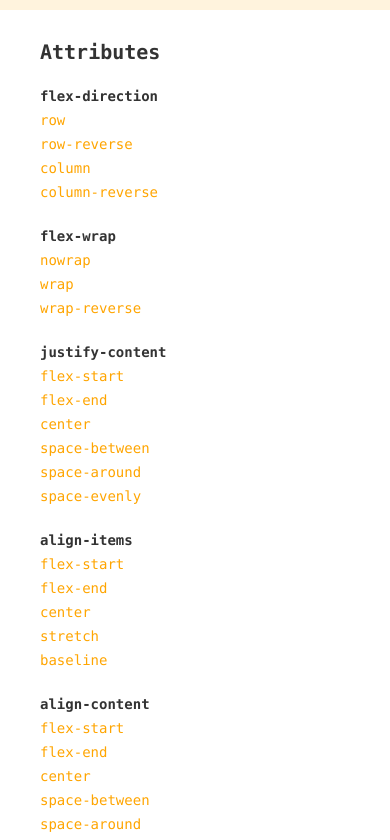
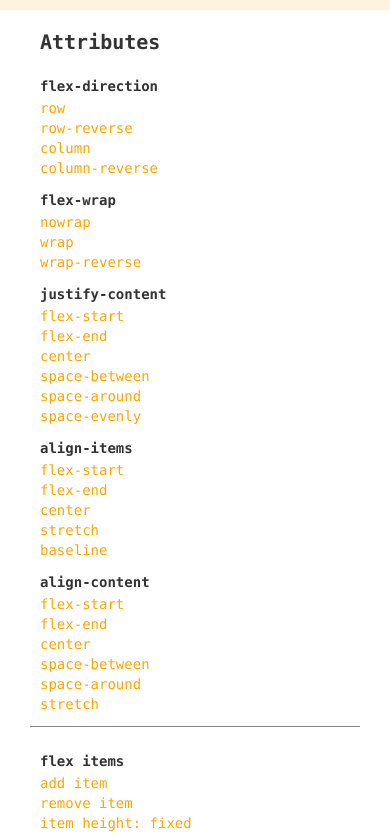
Before and after one commit to Souravdey777/flexbox-guide, a React (Create React App) app: page / in a window 390 px wide. Shown: the part 820-1660 px from the top of the page. Built offline with nearby package versions, Linux system fonts and the light colour scheme.

Commit message:
dynamic height added

```diff
--- a/src/App.js
+++ b/src/App.js
@@ -15,16 +15,17 @@ function App() {
       alignContent: "",
     }
   );
-  const [count, setcount] = useState(5);
+  const [heightArray, setheightArray] = useState([40, 40, 40, 40, 40]);
+  const [height, setheight] = useState("fixed");
 
   return (
     <div className={Styles.root}>
       <div className={Styles.containerSection}>
-        <FlexContainer count={count} attributes={attributes} />
+        <FlexContainer heightArray={heightArray} attributes={attributes} height={height} />
         <FlexHeading />
       </div>
       <div className={Styles.otherSection}>
-        <FlexAttributes attributes={attributes} setattributes={setattributes} count={count} setcount={setcount} />
+        <FlexAttributes attributes={attributes} setattributes={setattributes} heightArray={heightArray} setheightArray={setheightArray} height={height} setheight={setheight} />
         <FlexCode attributes={attributes} />
       </div>
     </div>
--- a/src/App.module.css
+++ b/src/App.module.css
@@ -3,6 +3,11 @@
   flex-direction: column;
   min-height: 100vh;
   flex: 1;
+}
+
+::-webkit-scrollbar {
+  width: 0px;
+  background: transparent;
 }
 
 .containerSection {
@@ -58,7 +63,8 @@
 
 .rootFlexAttributes {
   flex: 1;
-  padding: 20px 0px;
+  padding: 10px 0px;
+  height: fit-content;
   -webkit-tap-highlight-color: rgba(0, 0, 0, 0);
   -webkit-tap-highlight-color: transparent;
   -webkit-user-select: none;
@@ -117,12 +123,15 @@
   margin: 0px 20px;
   display: flex;
   flex-direction: row;
+  flex-wrap: wrap;
   justify-content: flex-start;
 }
 
 .eachAttributeColumn {
   min-width: 150px;
-  padding: 0px 10px;
+  padding-top: 10px;
+  padding-left: 10px;
+  padding-right: 10px;
 }
 
 .itemOperationsContainer {
@@ -142,7 +151,7 @@
 .itemOperations {
   font-size: 14px;
   color: #ffa500;
-  padding: 4px 10px;
+  padding: 2px 10px;
   border-radius: 4px;
   cursor: pointer;
 }
@@ -218,13 +227,13 @@
   }
 }
 
-@media (max-width: 1023px) {
+/* @media (max-width: 1023px) {
+} */
+
+@media (max-width: 767px) {
   .attributesContainer {
     flex-direction: column;
   }
-}
-
-@media (max-width: 767px) {
   .otherSection {
     flex-direction: column;
   }
@@ -232,9 +241,6 @@
     flex-direction: column-reverse;
     height: unset;
     max-height: unset;
-  }
-  .eachAttributeColumn {
-    padding: 10px;
   }
   .rootFlexCode {
     padding: 20px 40px;
--- a/src/Components/FlexAttributes.js
+++ b/src/Components/FlexAttributes.js
@@ -2,6 +2,7 @@ import React from 'react';
 import Styles from '../App.module.css';
 import { ToastContainer, toast } from 'react-toastify';
 import 'react-toastify/dist/ReactToastify.css';
+import _ from "lodash";
 
 function FlexAttributes(props) {
     const Attributes = {
@@ -43,8 +44,9 @@ function FlexAttributes(props) {
             <div className={Styles.itemOperationsContainer}>
                 <div className={Styles.attribute}>flex items</div>
                 <div className={Styles.itemOperations} onClick={() => {
-                    if (props.count < 24) {
-                        props.setcount(props.count + 1)
+                    console.log(props.heightArray.length)
+                    if (props.heightArray.length < 24) {
+                        props.setheightArray([...props.heightArray, 40])
                     }
                     else {
                         toast('Maximum of 24 items can be added!', {
@@ -59,11 +61,12 @@ function FlexAttributes(props) {
                     }
                 }}>add item</div>
                 <div className={Styles.itemOperations} onClick={() => {
-                    if (props.count > 1) {
-                        props.setcount(props.count - 1)
+                    if (props.heightArray.length > 1) {
+                        var heightArrayTemp = props.heightArray;
+                        heightArrayTemp.pop();
+                        props.setheightArray([...heightArrayTemp])
                     }
                     else {
-
                         toast("Cannot remove anymore items!", {
                             position: "top-center",
                             autoClose: 2000,
@@ -75,6 +78,32 @@ function FlexAttributes(props) {
                         });
                     }
                 }}>remove item</div>
+                <div className={Styles.itemOperations} onClick={() => {
+
+                    var newHeight = []
+                    var i = 0
+                    if (props.height === "unset") {
+                        for (i = 0; i < props.heightArray.length; i++) {
+                            newHeight[i] = _.sample([20, 30, 40, 50, 60, 70])
+                        }
+                        // console.log(newHeight)
+                        props.setheightArray([...newHeight])
+                        props.setheight("random")
+
+                    }
+                    else if (props.height === "random") {
+                        for (i = 0; i < props.heightArray.length; i++) {
+                            newHeight[i] = 40
+                        }
+                        // console.log(newHeight)
+                        props.setheightArray([...newHeight])
+                        props.setheight("fixed")
+
+                    }
+                    else if (props.height === "fixed") {
+                        props.setheight("unset")
+                    }
+                }}>item height: {props.height}</div>
             </div>
         </div>
     );
--- a/src/Components/FlexContainer.js
+++ b/src/Components/FlexContainer.js
@@ -8,8 +8,9 @@ function FlexContainer(props) {
         dynamicStyles[`${key}`] = props.attributes[key]
     })
     var item = [];
-    for (var i = 0; i < props.count; i++) {
-        item.push(<div key={i} className={Styles.singleItem}>{i + 1}</div>);
+    for (var i = 0; i < props.heightArray.length; i++) {
+        console.log(props.heightArray[i])
+        item.push(<div key={i} className={Styles.singleItem} style={{ height: (props.height === "unset" ? "unset" : `${props.heightArray[i]}px`) }}>{i + 1}</div>);
     }
     // console.log(item)
     return (
```
